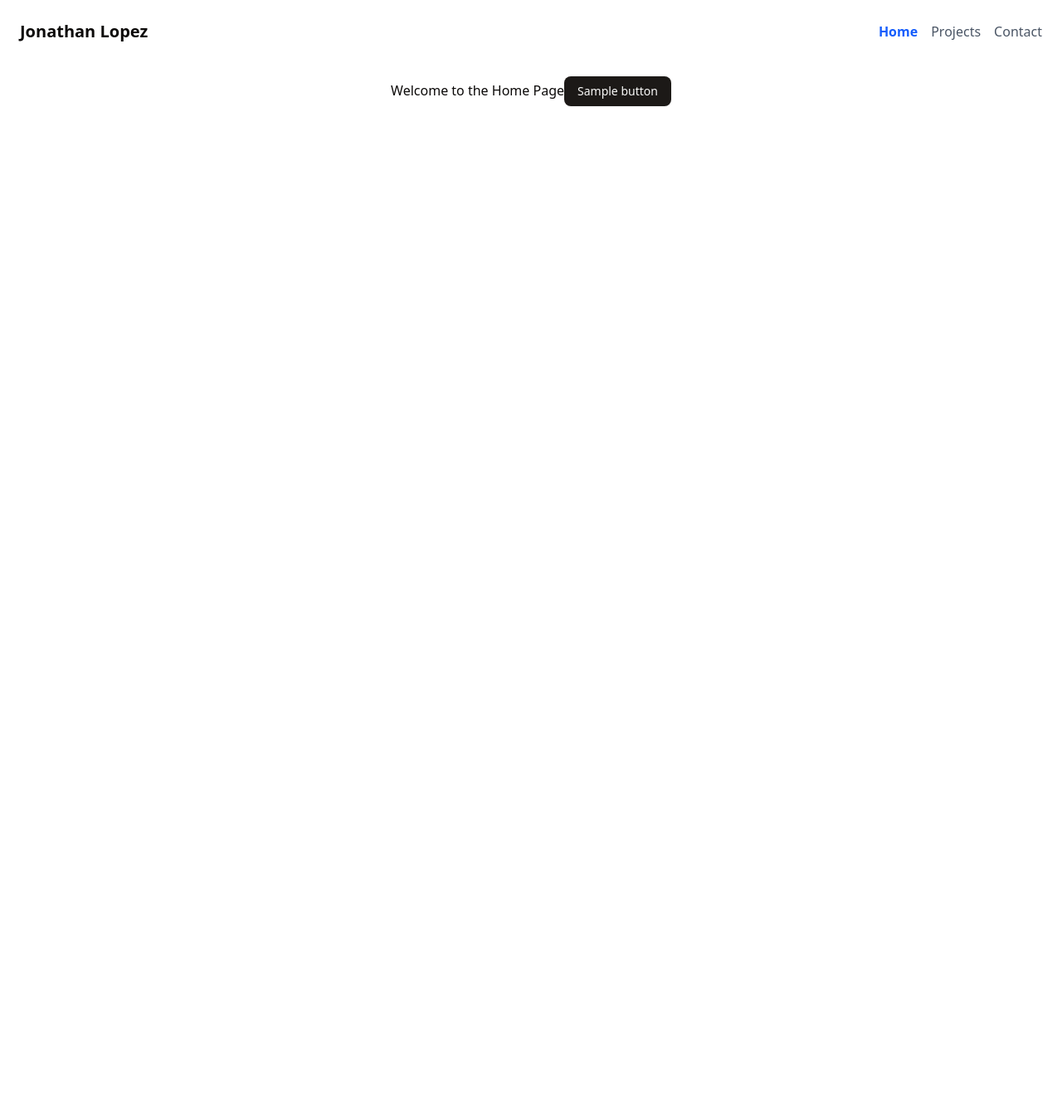
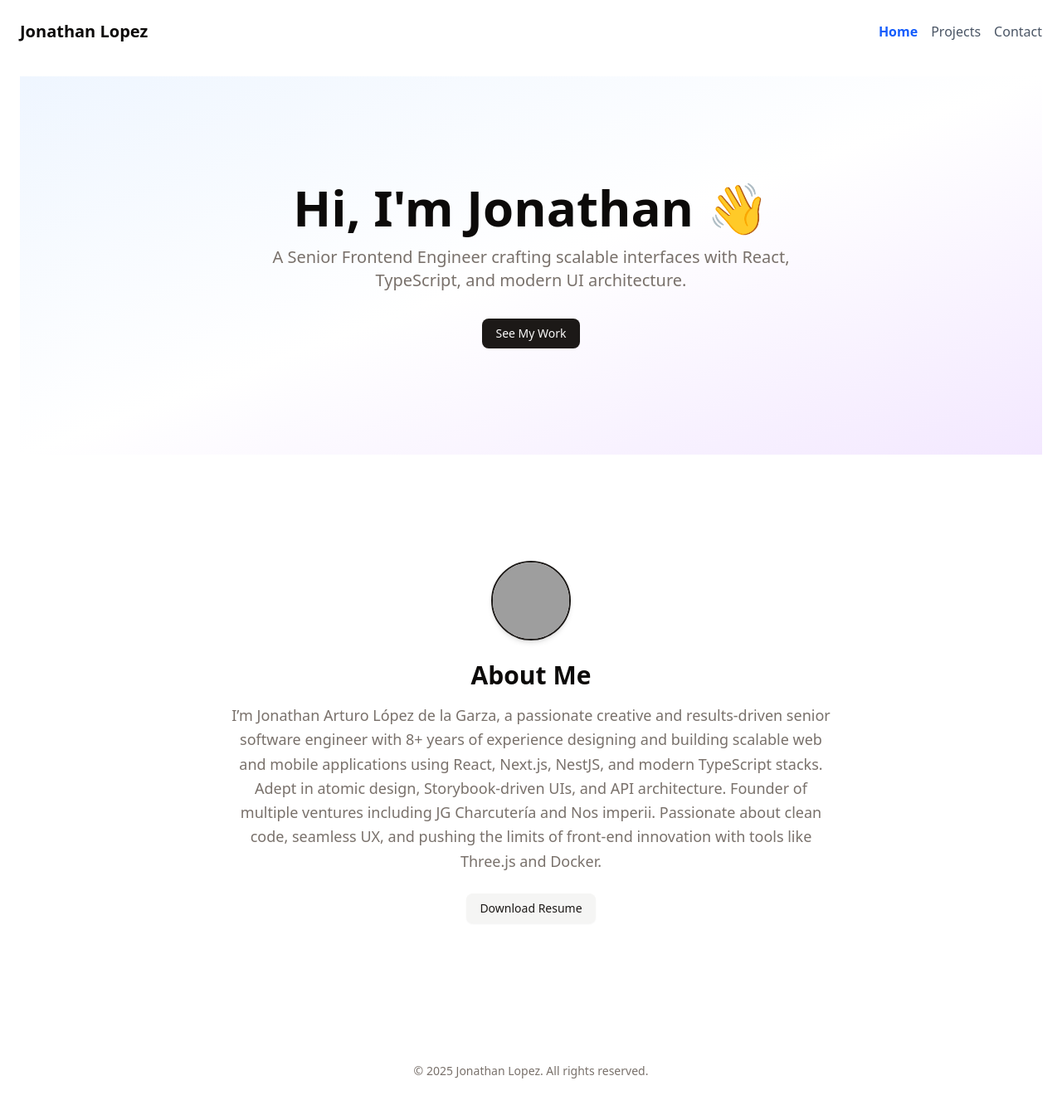
Before and after one commit to JonaLGarza/porfolio, a React (Vite) app: page / in a window 1280 px wide. Shown: the top 1338 px of the page at 83% size. Before the commit the page ends 800 px from the top, so only its background shows below. Built offline with nearby package versions, Linux system fonts and the light colour scheme; grey boxes are pictures that could not be loaded.

Commit message:
added helmet and footer to homepage

```diff
--- a/src/pages/Home.tsx
+++ b/src/pages/Home.tsx
@@ -1,8 +1,20 @@
-import Button from "../components/atoms/Button";
+import AboutMe from "../components/organisms/AboutMe/AboutMe";
+import Hero from "../components/organisms/Hero/Hero";
+import { Helmet } from 'react-helmet-async';
 
 export default function HomePage() {
-    return <div className="text-center">Welcome to the Home Page
-      <Button>Sample button</Button>
-
-    </div>;
-  }
+    return <>
+      <Helmet>
+        <title>Jonathan Lopez – Senior Frontend Engineer</title>
+        <meta
+          name="description"
+          content="Portfolio of Jonathan Arturo López de la Garza, Senior Frontend Engineer specialized in React, TypeScript, and enterprise-grade UI."
+        />
+      </Helmet>
+      <Hero />
+      <AboutMe />
+      <footer className="text-center py-10 text-sm text-muted-foreground">
+        © {new Date().getFullYear()} Jonathan Lopez. All rights reserved.
+      </footer>
+    </>
+}
```
